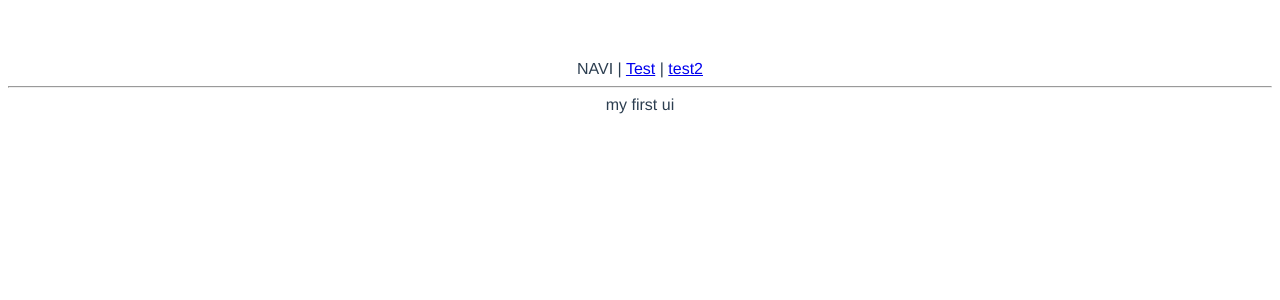
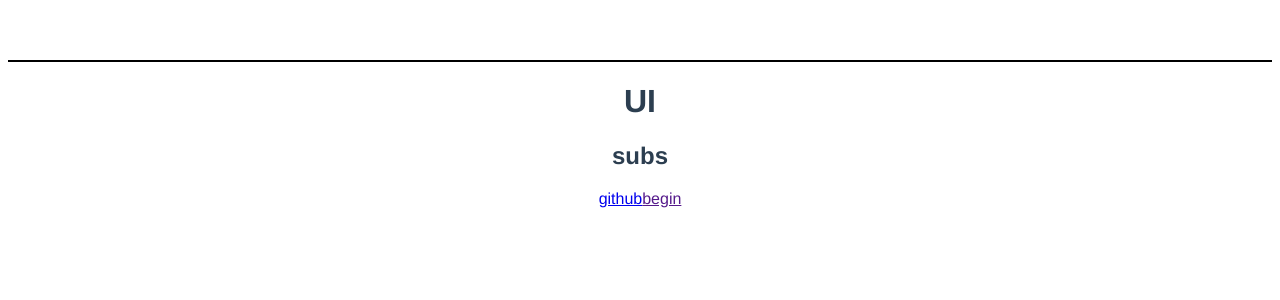
Before and after one commit to debugtheworldbot/viteUi, a Vue app: page /#/ in a window 1280 px wide. Shown: the top 300 px of the page. Built offline with nearby package versions, Linux system fonts and the light colour scheme.

Commit message:
add sass

```diff
--- a/package.json
+++ b/package.json
@@ -10,6 +10,7 @@
     "vue-router": "4.0.0-beta.3"
   },
   "devDependencies": {
+    "sass": "1.26.10",
     "@vue/compiler-sfc": "^3.0.0-rc.1",
     "vite": "^1.0.0-rc.1"
   }
--- a/src/App.vue
+++ b/src/App.vue
@@ -1,6 +1,4 @@
 <template>
-  <div>NAVI | <router-link to="/">Test</router-link> | <router-link to="/Test2">test2</router-link> </div>
-  <hr/>
   <router-view />
 </template>
 
--- /dev/null
+++ b/src/views/Doc.vue
@@ -0,0 +1,22 @@
+<template>
+    <div>
+        <div class="topNav">
+            <div class="logo"></div>
+            <div class="menu"></div>
+        </div>
+        <div class="content">
+            <aside>aside</aside>
+            <main>main</main>
+        </div>
+    </div>
+</template>
+
+<script>
+    export default {
+        name: "Doc"
+    }
+</script>
+
+<style scoped>
+
+</style>
--- /dev/null
+++ b/src/views/Home.vue
@@ -0,0 +1,27 @@
+<template>
+    <div class="topNav">
+        <div class="logo"></div>
+        <div class="menu"></div>
+    </div>
+    <div class="banner">
+        <h1>UI</h1>
+        <h2>subs</h2>
+        <p>
+            <a href="github.com">github</a>
+            <a href="">begin</a>
+        </p>
+    </div>
+
+</template>
+
+<script>
+    export default {
+        name: "Home"
+    }
+</script>
+
+<style lang="scss" scoped>
+    .topNav{
+        border: 1px solid  black;
+    }
+</style>
```
Also changed, not shown: src/main.ts (+4 -4 lines), 1 other file (tests, documents, lock files or other folders).
